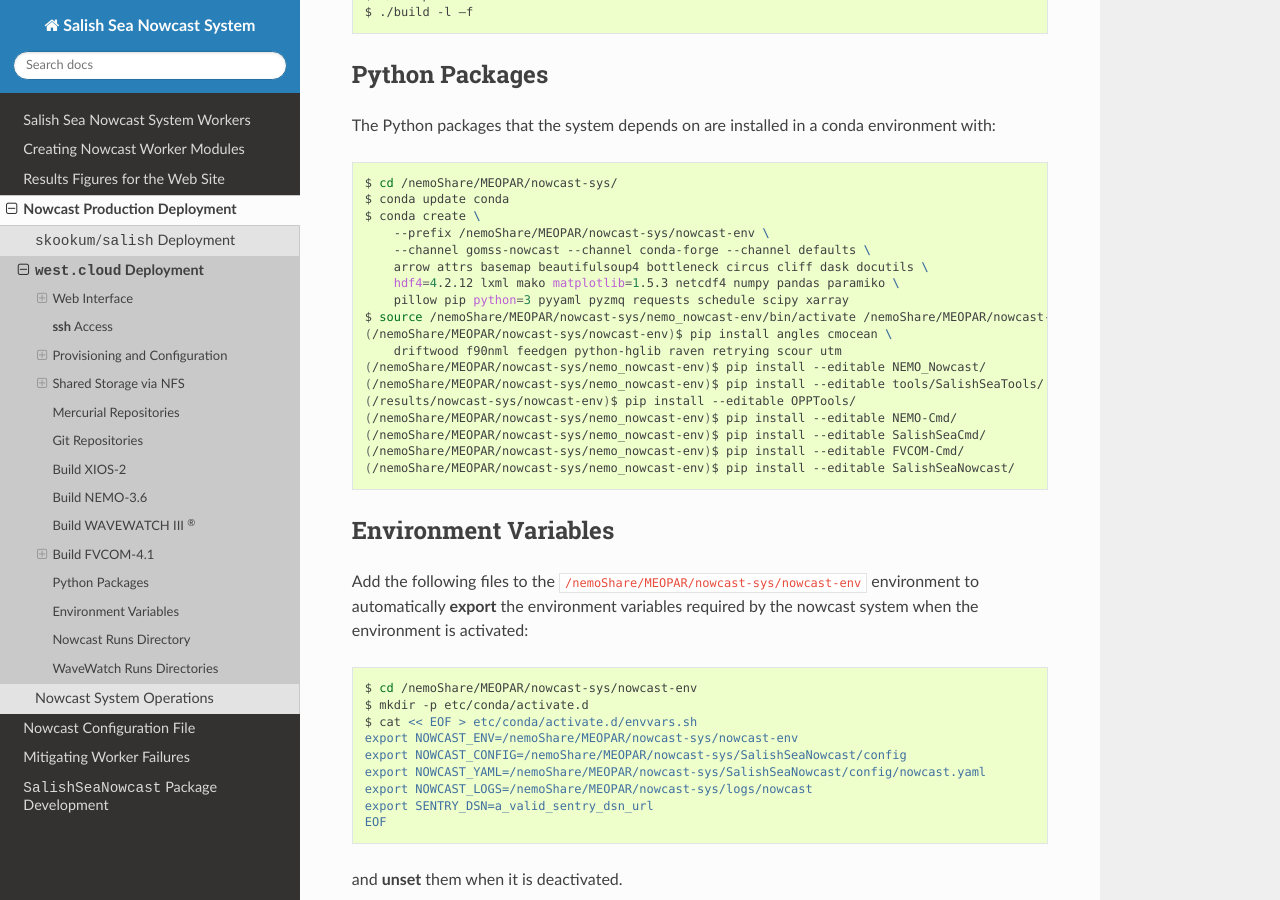
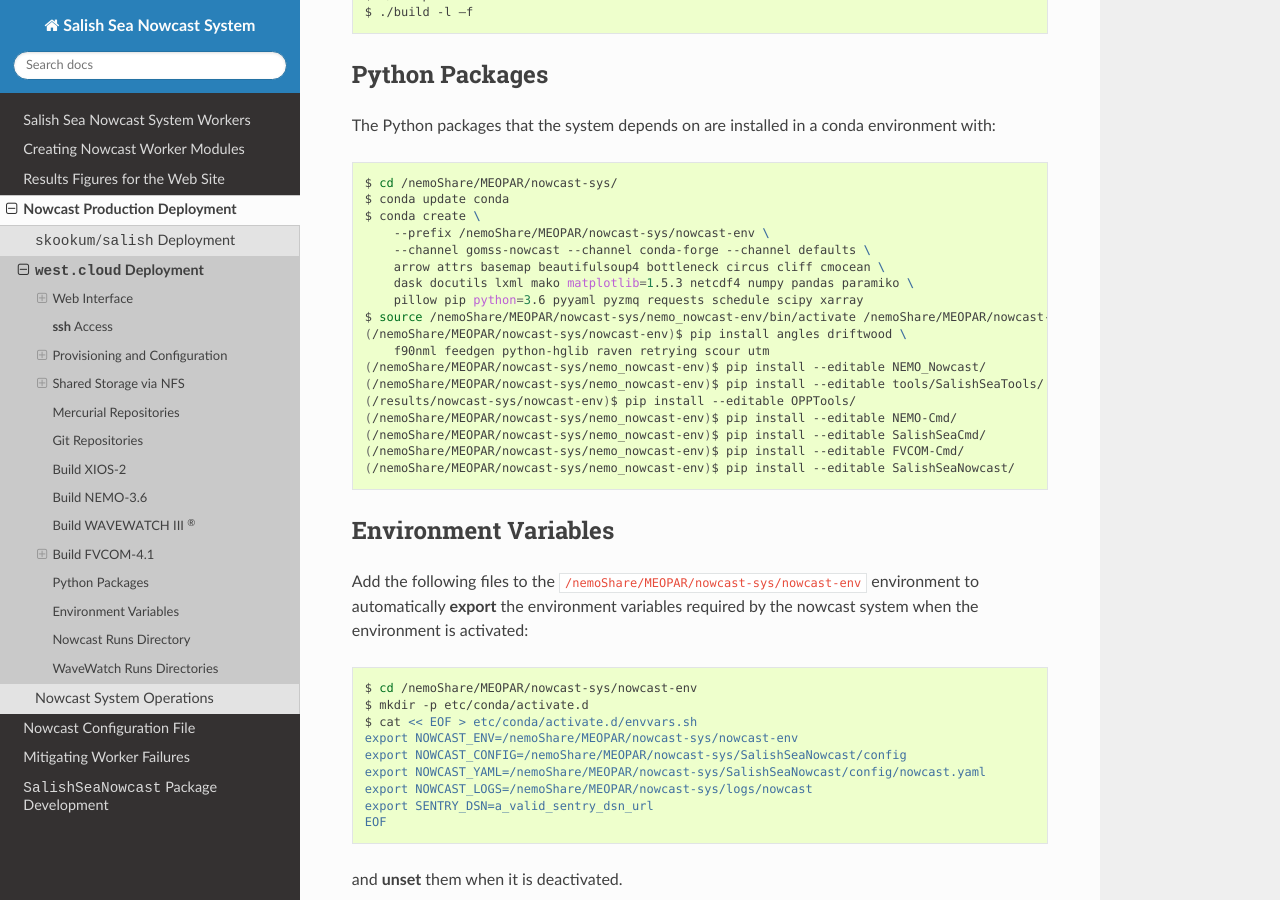
Before and after one commit to SalishSeaCast/SalishSeaNowcast, a Sphinx documentation site: the page built from docs/deployment/west_cloud.rst, in a window 1280 px wide and 900 px high, scrolled down 11637 px. Built offline with Sphinx 7.4.7 and the Read the Docs theme 2.0.0, drawn with Linux system fonts in a browser that asks for light colours; the version number could not be read and is left out.

Commit message:
Update list of Python packages installed in deployment nowcast-env.

```diff
--- a/docs/deployment/west_cloud.rst
+++ b/docs/deployment/west_cloud.rst
@@ -633,12 +633,12 @@ The Python packages that the system depends on are installed in a conda environm
     $ conda create \
         --prefix /nemoShare/MEOPAR/nowcast-sys/nowcast-env \
         --channel gomss-nowcast --channel conda-forge --channel defaults \
-        arrow attrs basemap beautifulsoup4 bottleneck circus cliff dask docutils \
-        hdf4=4.2.12 lxml mako matplotlib=1.5.3 netcdf4 numpy pandas paramiko \
-        pillow pip python=3 pyyaml pyzmq requests schedule scipy xarray
+        arrow attrs basemap beautifulsoup4 bottleneck circus cliff cmocean \
+        dask docutils lxml mako matplotlib=1.5.3 netcdf4 numpy pandas paramiko \
+        pillow pip python=3.6 pyyaml pyzmq requests schedule scipy xarray
     $ source /nemoShare/MEOPAR/nowcast-sys/nemo_nowcast-env/bin/activate /nemoShare/MEOPAR/nowcast-sys/nemo_nowcast-env/
-    (/nemoShare/MEOPAR/nowcast-sys/nowcast-env)$ pip install angles cmocean \
-        driftwood f90nml feedgen python-hglib raven retrying scour utm
+    (/nemoShare/MEOPAR/nowcast-sys/nowcast-env)$ pip install angles driftwood \
+        f90nml feedgen python-hglib raven retrying scour utm
     (/nemoShare/MEOPAR/nowcast-sys/nemo_nowcast-env)$ pip install --editable NEMO_Nowcast/
     (/nemoShare/MEOPAR/nowcast-sys/nemo_nowcast-env)$ pip install --editable tools/SalishSeaTools/
     (/results/nowcast-sys/nowcast-env)$ pip install --editable OPPTools/
```
Also changed, not shown: docs/deployment/skookum_salish.rst (+3 -4 lines).
